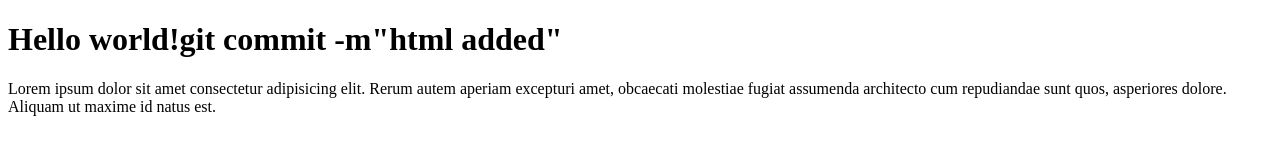
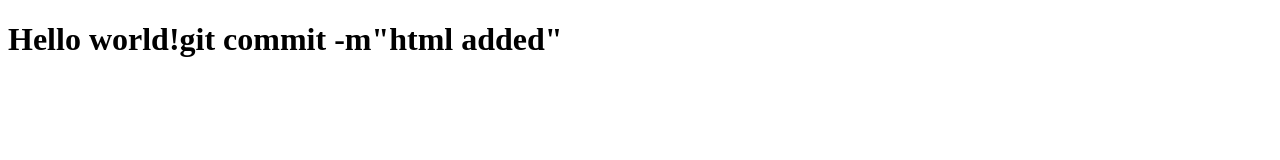
Before and after one commit to AnaraSaga/lesson72106, a plain HTML site: page Index.html in a window 1280 px wide. Drawn offline with Linux system fonts and the light colour scheme.

Commit message:
p deleted

```diff
--- a/Index.html
+++ b/Index.html
@@ -8,10 +8,6 @@
 </head>
 <body>
     <h1>Hello world!git commit -m"html added"</h1>
-    <p>Lorem ipsum dolor sit amet consectetur adipisicing elit.
-        Rerum autem aperiam excepturi amet, obcaecati molestiae fugiat
-        assumenda architecto
-        cum repudiandae sunt quos, asperiores dolore.
-        Aliquam ut maxime id natus est.</p>
+
 </body>
 </html>
```
